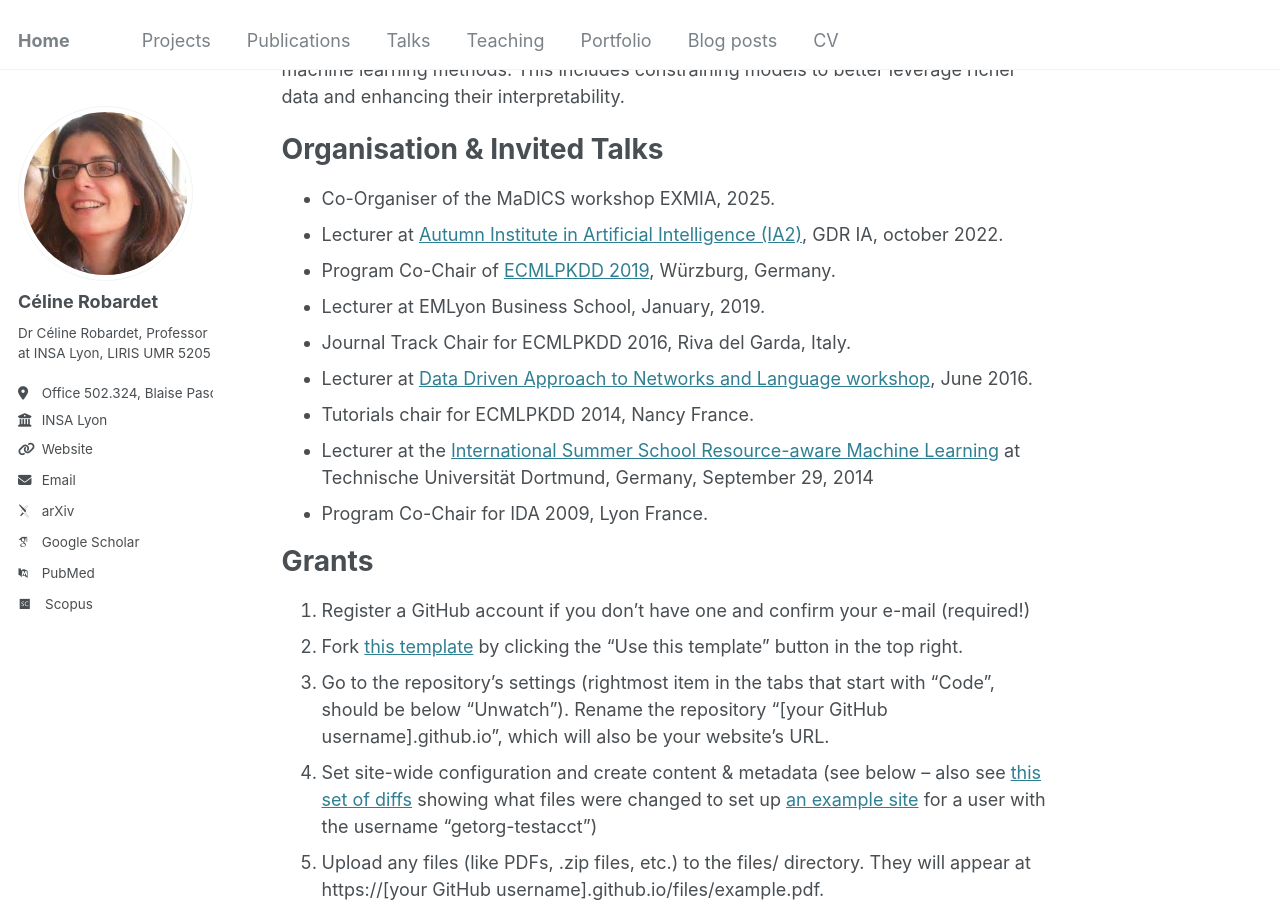
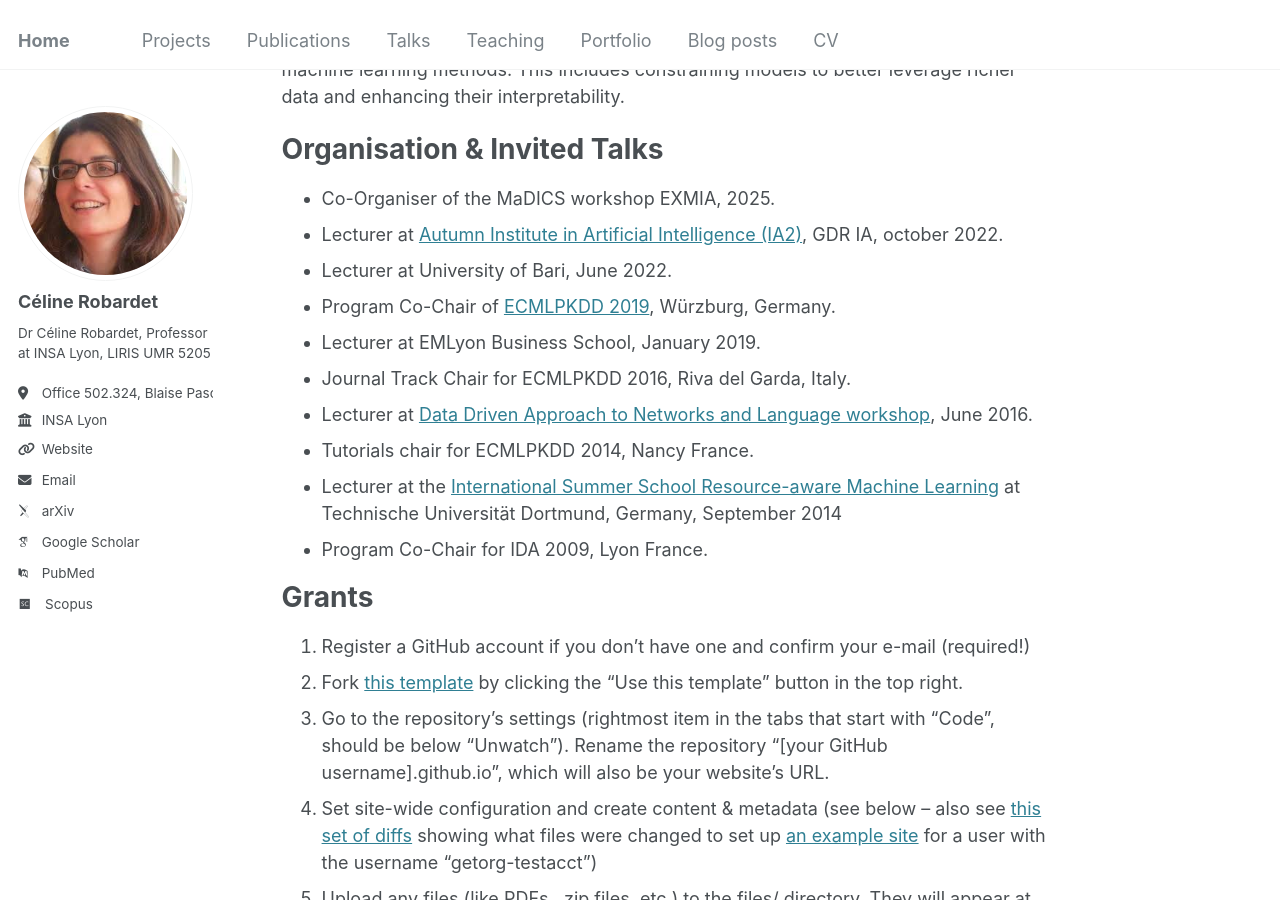
Before and after one commit to crobardet/crobardet.github.io, a Jekyll site: the page built from _pages/about.md, in a window 1280 px wide and 900 px high, scrolled down 413 px. Built offline with Jekyll 4.4.1, drawn with Linux system fonts in a browser that asks for light colours; some web fonts are replaced.

Commit message:
Update about.md

```diff
--- a/_pages/about.md
+++ b/_pages/about.md
@@ -17,12 +17,13 @@ Organisation & Invited Talks
 <ul>
 <li> Co-Organiser of the MaDICS workshop EXMIA, 2025.</li>
 <li> Lecturer at <a href="https://ia2.gdria.fr/ia2-2022/">Autumn Institute in Artificial Intelligence (IA2)</a>, GDR IA, october 2022.</li>
+<li> Lecturer at University of Bari, June 2022.</li>
 <li> Program Co-Chair of <a href="https://ecmlpkdd.org/2019/">ECMLPKDD 2019</a>, Würzburg, Germany.</li>
-<li>Lecturer at EMLyon Business School, January, 2019.</li>
+<li>Lecturer at EMLyon Business School, January 2019.</li>
 <li>Journal Track Chair for ECMLPKDD 2016, Riva del Garda, Italy.</li>
   <li> Lecturer at <a href="https://project.inria.fr/netspringlyon/3-workshops-on-network-sciences/workshop-on-processes-on-and-of-networks/">Data Driven Approach to Networks and Language workshop</a>, June 2016.</li>
 <li>Tutorials chair for ECMLPKDD 2014, Nancy France.</li>
-<li> Lecturer at the <a href="https://sfb876.tu-dortmund.de/SummerSchool2014/program.html">International Summer School Resource-aware Machine Learning</a> at Technische Universität Dortmund, Germany, September 29, 2014</li>
+<li> Lecturer at the <a href="https://sfb876.tu-dortmund.de/SummerSchool2014/program.html">International Summer School Resource-aware Machine Learning</a> at Technische Universität Dortmund, Germany, September 2014</li>
  <li> Program Co-Chair for IDA 2009, Lyon France.</li>
 </ul>
 
```
